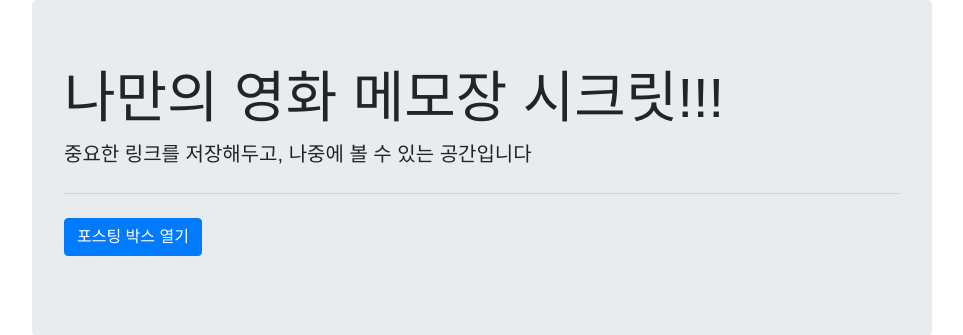
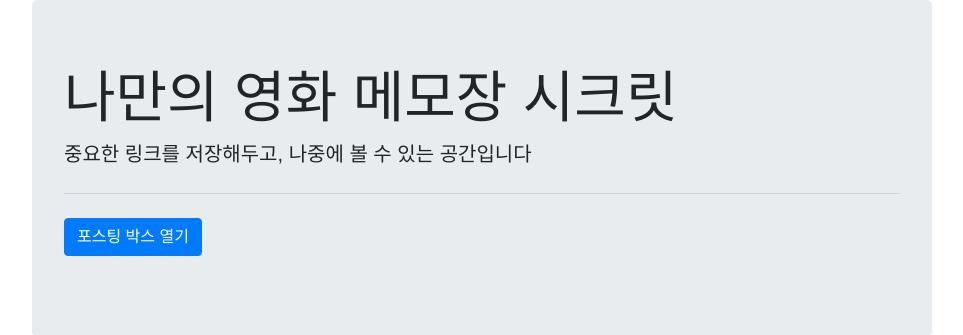
Before and after one commit to ingwon97/docker-memo-app, a Flask app: page / in a window 1280 px wide. Shown: the top 335 px of the page, without its empty margins (158-1121 px from the left). Run offline with Flask 2, Linux system fonts and the light colour scheme; data that the repository does not hold is empty; some libraries are stand-ins or nearby versions; some web fonts are replaced.

Commit message:
CD 파이프라인 테스트

```diff
--- a/templates/index.html
+++ b/templates/index.html
@@ -112,7 +112,7 @@
     <body>
         <div class="wrap">
             <div class="jumbotron">
-                <h1 class="display-4">나만의 영화 메모장 시크릿!!!</h1>
+                <h1 class="display-4">나만의 영화 메모장 시크릿</h1>
                 <p class="lead">중요한 링크를 저장해두고, 나중에 볼 수 있는 공간입니다</p>
                 <hr class="my-4">
                 <p class="lead">
```
